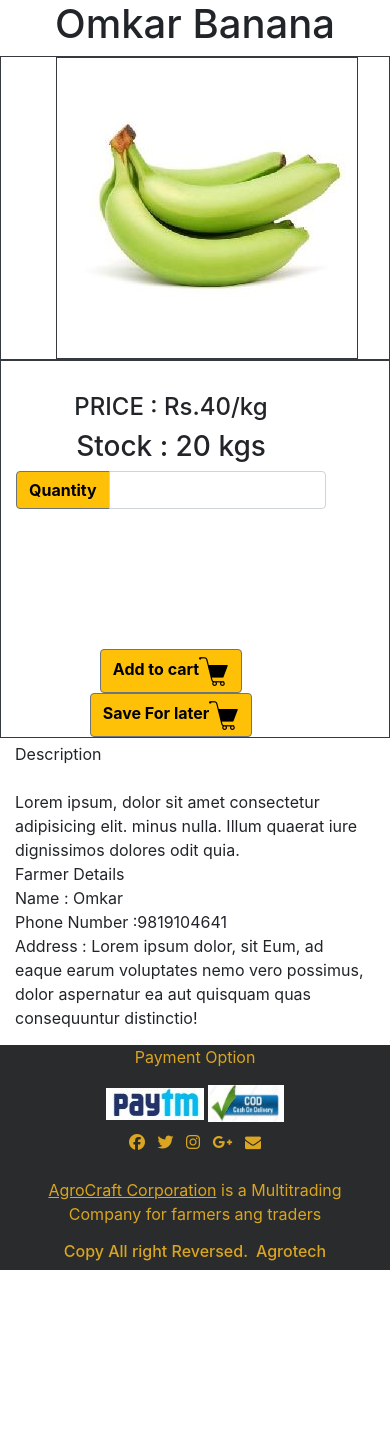
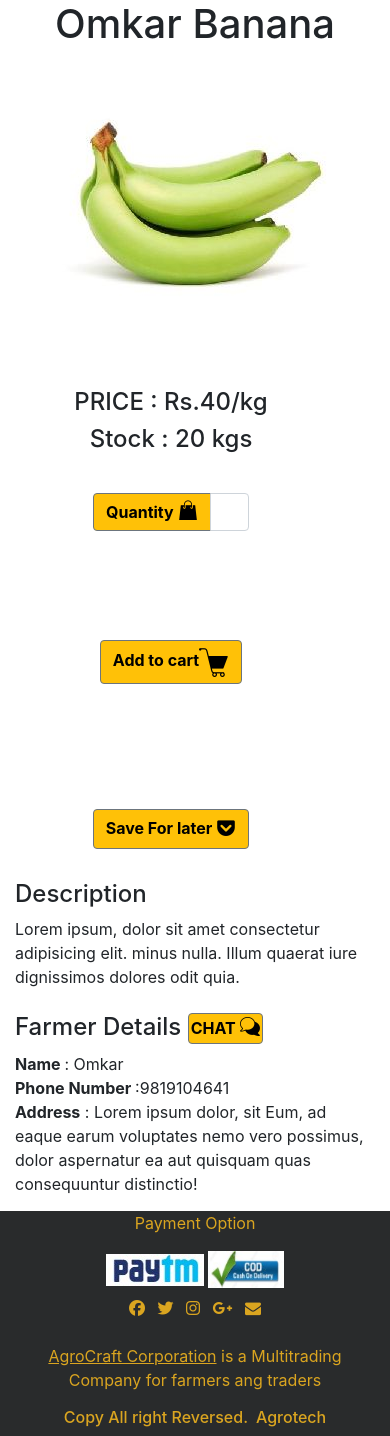
Before and after one commit to ImpulseCorona101/Impulse, a PHP site: page /PaytmKit/AgroCraft/BuyerPortal2/productdetails.php in a window 390 px wide. Shown: the part 70-1506 px from the top of the page. Before the commit the page ends 1340 px from the top, so only its background shows below. Run offline with PHP 8.4, Linux system fonts and the light colour scheme; some libraries are stand-ins or nearby versions.

Commit message:
product details page completed

```diff
--- a/AgroCraft/BuyerPortal2/productdetails.php
+++ b/AgroCraft/BuyerPortal2/productdetails.php
@@ -116,22 +116,61 @@
         margin-right: -30%;
         margin-left: 35%;
     }
-    .imageblock{
-padding-left :10%;
+
+    .imageblock {
+        padding-left: 0%;
     }
-.image{
-    margin-left:10%;
-    background-color: #ff5500;
-}
-.addtocart{
-    margin-top:40%;
-}
+
+    .image {
+        margin-left: 0%;
+        background-color: #ff5500;
+    }
+
+    .addtocart {
+        margin-top: 30%;
+        margin-bottom: 10%;
+    }
+
+    .saveforlater {
+        margin-top: 30%;
+        margin-bottom: 10%;
+    }
+
+    .quantity {
+        margin-top: 20%;
+
+    }
+
+    .quantitynumber {
+        margin-top: 20%;
+    }
+
+    .wholequantity {
+        width: 50%;
+        margin-left: 25%;
+        margin-right: 25%;
+    }
+
     @media only screen and (min-device-width:320px) and (max-device-width:480px) {
-        .mycarousel {
-            display: none;
-        }
 
 
+
+
+        .firstimage {
+                height: auto;
+                width: 90%;
+            }
+
+            .card {
+                width: 80%;
+                margin-left: 10%;
+                margin-right: 10%;
+
+            }
+
+            .col {
+                margin-top: 20px;
+            }
 
 
 
@@ -250,8 +353,8 @@ padding-left :10%;
             <h1>Omkar Banana</h1>
         </div>
         <div class="row">
-            <div class="col-12 col-xl-6 col-lg-6 col-md-6 col-sm-12 border border-dark  imageblock"> <img src="fruit1.jpeg" class="d-flex mx-auto btn-dark border border-dark image"></div>
-            <div class="col-12 col-xl-6 col-lg-6 col-md-6 col-sm-12 border border-dark block">
+            <div class="col-12 col-xl-6 col-lg-6 col-md-6 col-sm-12   imageblock"> <img src="fruit1.jpeg" class="d-flex mx-auto btn-dark image"></div>
+            <div class="col-12 col-xl-6 col-lg-6 col-md-6 col-sm-12 block">
                 <div class="text-center mt-2 mr-5">
                     <!-- <h1>Omkar Bannana</h1> -->
                     <br>
@@ -261,35 +364,40 @@ padding-left :10%;
 
                         </div>
                         <div class="col-12 col-xl-6 col-lg-6 col-md-6 col-sm-12 stock">
-                            <h3>Stock : 20 kgs</h3>
+                            <h4>Stock : 20 kgs</h4>
                         </div>
                     </div>
                     <div class="text-center">
-                        <div class="input-group mb-3">
+                        <div class="input-group mb-3 wholequantity">
                             <div class="input-group-prepend quantity">
-                                <span class="input-group-text bg-warning border-secondary quantitylabel" style="color:black" id="inputGroup-sizing-default"><b>Quantity</b></span>
+                                <span class="input-group-text bg-warning border-secondary quantitylabel" style="color:black" id="inputGroup-sizing-default"><b>Quantity</b><img src="bag2.png"class="ml-1 mb-1"></span>
                             </div>
                             <input type="number" class="form-control quantitynumber" aria-label="Default" aria-describedby="inputGroup-sizing-default">
                         </div>
                     </div>
                     <div class="row">
                         <div class="col-12 col-xl-6 col-lg-6 col-md-6 col-sm-12"> <a href="#" class="btn btn-warning border-secondary addtocart" style="color:black"><b>Add to cart</b><img src="carticons.png"></a></div>
-                        <div class="col-12 col-xl-6 col-lg-6 col-md-6 col-sm-12"> <a href="#" class="btn btn-warning border-secondary saveforlater" style="color:black"><b>Save For later</b><img src="carticons.png"></a></div>
+                        <div class="col-12 col-xl-6 col-lg-6 col-md-6 col-sm-12"> <a href="#" class="btn btn-warning border-secondary saveforlater" style="color:black"><b>Save For later</b><img src="saveforlater4.png" class="ml-1 mb-1"></a></div>
                     </div>
                 </div>
             </div>
         </div>
-        <div class="text-left mt-1 description">Description</div>
-        <br>
-        Lorem ipsum, dolor sit amet consectetur adipisicing elit. minus nulla. Illum quaerat iure dignissimos dolores odit quia.
-        <div class="text-left farmerdetails">Farmer Details</div>
-        Name : Omkar
-        <br>
-        Phone Number :9819104641
-        <br>
-        Address : Lorem ipsum dolor, sit Eum, ad eaque earum voluptates nemo vero possimus, dolor aspernatur ea aut quisquam quas consequuntur distinctio!
+        <div class="text-left  description mt-0"><b>
+                <h4>Description</h4>
+            </b></div>
+        <!-- <br> -->
+       <div class="texty" style="margin-top:0%;"> Lorem ipsum, dolor sit amet consectetur adipisicing elit. minus nulla. Illum quaerat iure dignissimos dolores odit quia.</div>
+        <div class="text-left farmerdetails mt-4 "><b>
+                <h4>Farmer Details <a href="#" class="btn btn-warning border-secondary " style="color:black;padding:2px;"><b>CHAT</b><img src="chat2.png" class="ml-1 mb-1"></a>
+        </h4></b>
+</div>
+        <div class="details mt-1"><b> Name </b> : Omkar
+            <br>
+            <b> Phone Number </b>:9819104641
+            <br>
+            <b> Address</b> : Lorem ipsum dolor, sit Eum, ad eaque earum voluptates nemo vero possimus, dolor aspernatur ea aut quisquam quas consequuntur distinctio!
+        </div>
     </div>
-
 
 
 
```
Also changed, not shown: other parts of AgroCraft/BuyerPortal2/productdetails.php (+66 -2 lines), AgroCraft/BuyerPortal2/bag2.png (added), AgroCraft/BuyerPortal2/chat2.png (added), AgroCraft/BuyerPortal2/saveforlater4.png (added).
